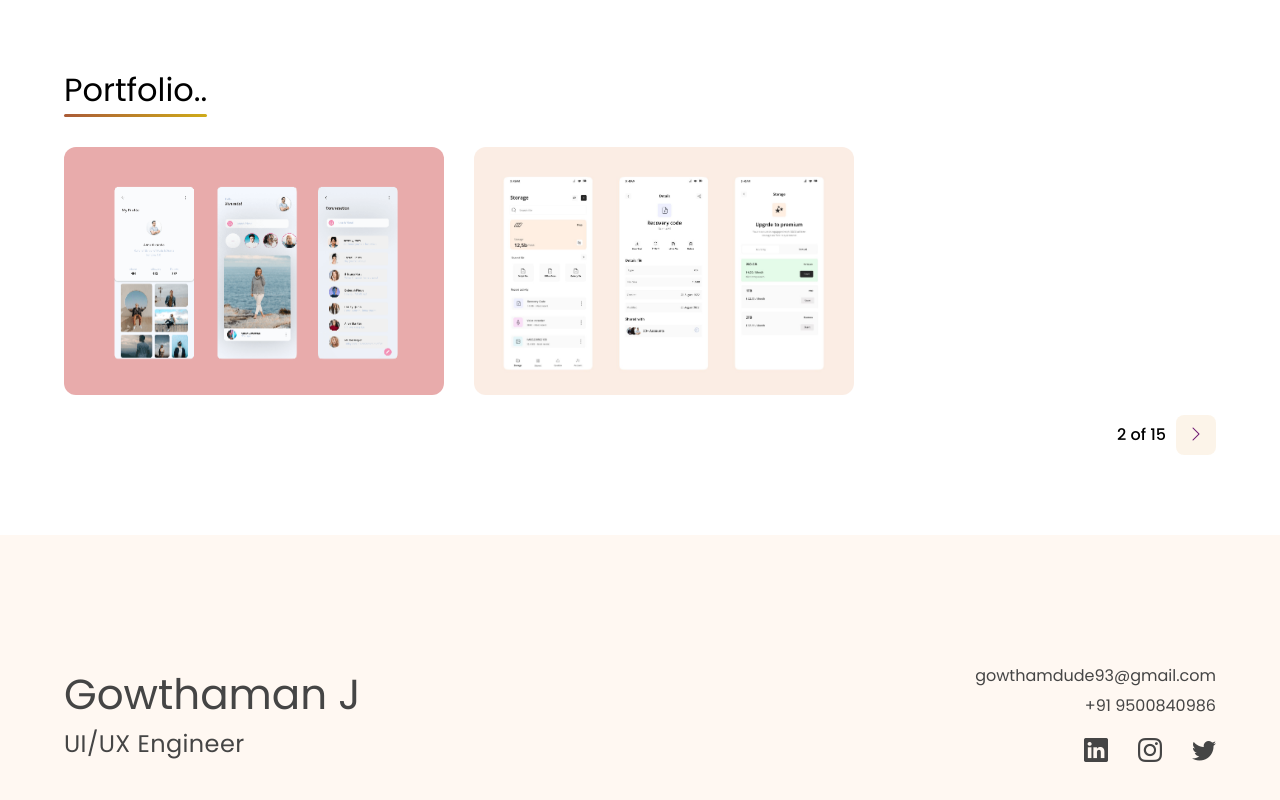
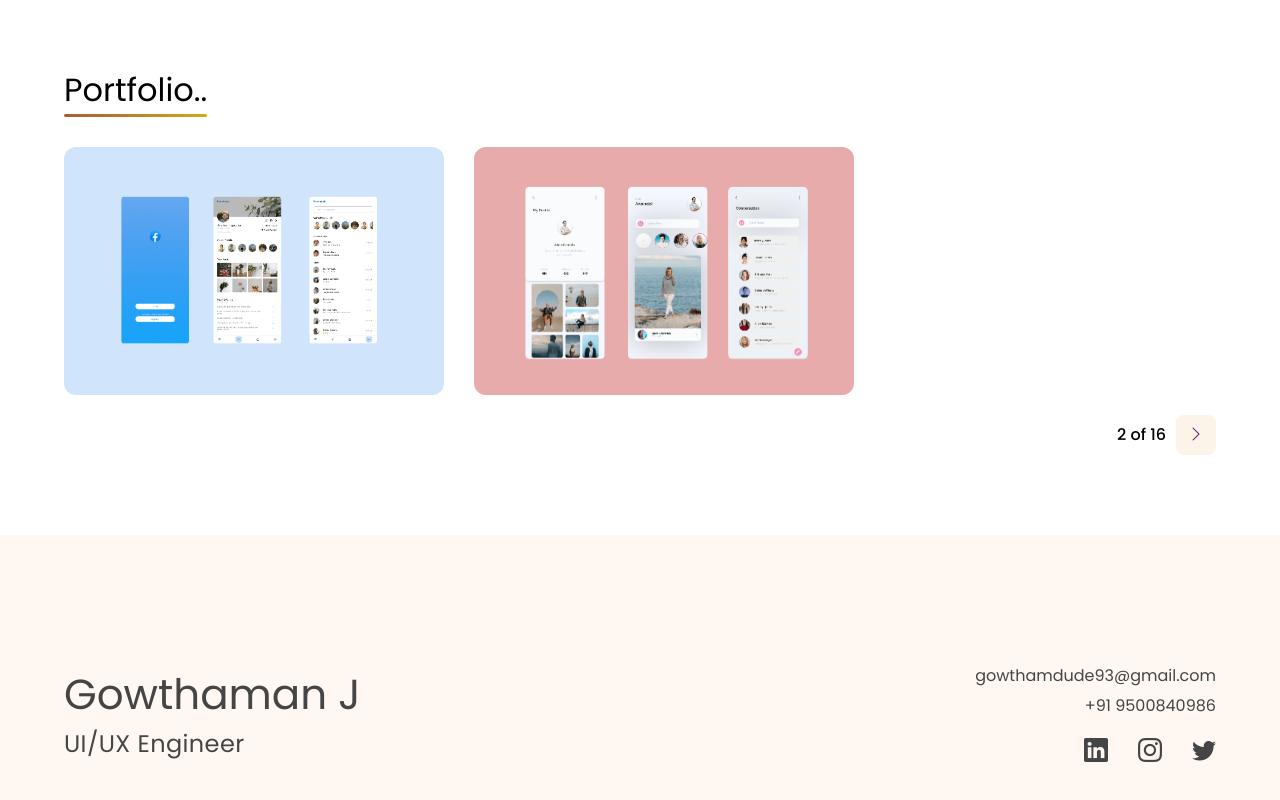
Before and after one commit to aadhikcryztal/gowtham-Portfolio, a React (Create React App) app: page / in a window 1280 px wide. Shown: the part 1151-1951 px from the top of the page. Built offline with nearby package versions, Linux system fonts and the light colour scheme.

Commit message:
project upload -facebook lite

```diff
--- a/src/components/portfolio/index.js
+++ b/src/components/portfolio/index.js
@@ -16,8 +16,13 @@ import Project12 from "./../../assets/project 12.jpeg";
 import Project13 from "./../../assets/project 13.jpeg";
 import Project14 from "./../../assets/project 14.jpeg";
 import Project15 from "./../../assets/project 15.jpeg";
+import Project16 from "./../../assets/project 16.jpeg"
 
 const data = [
+  {
+    name: Project16,
+    url: "https://www.figma.com/proto/fFlS15iYz9urPHk3oimx8w/Facebook-lite?page-id=0%3A1&node-id=1%3A2&viewport=-678%2C624%2C1.21&scaling=scale-down&starting-point-node-id=1%3A2&show-proto-sidebar=1",
+  },
   {
     name: Project,
     url: "https://www.figma.com/proto/79CSzFF5LWNMD07o3vBAUw/Chat-App?page-id=0%3A1&node-id=1%3A24&viewport=1093%2C-57%2C0.61&scaling=min-zoom&starting-point-node-id=1%3A24",
@@ -78,7 +83,7 @@ const data = [
     name: Project15,
     url: "https://www.figma.com/proto/qemeuEwDiHMPmSwC465A1g/variants?page-id=0%3A1&node-id=1%3A2&viewport=218%2C240%2C0.33&scaling=min-zoom&starting-point-node-id=1%3A2",
   },
-];
+]
 
 const Portfolio = () => {
   const [isMobile, setisMobile] = useState(false);
```
Also changed, not shown: src/assets/project 16.jpeg (added).
